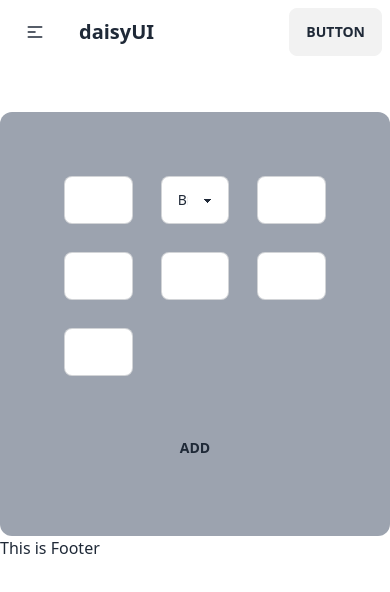
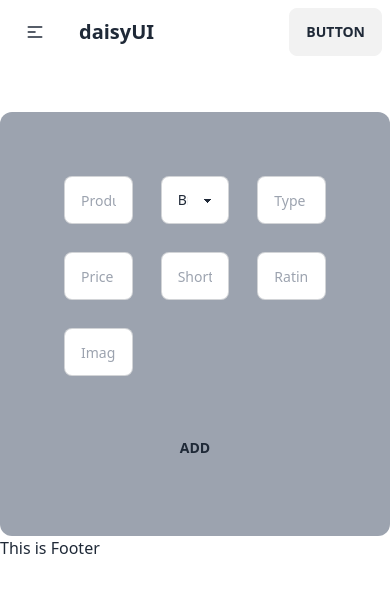
Before and after one commit to Salman-080/brandShop-client, a React (Vite) app: page /addProduct in a window 390 px wide. Shown: the top 592 px of the page. Built offline with nearby package versions, Linux system fonts and the light colour scheme.

Commit message:
product page layout, design, responsiveness optimized

```diff
--- a/src/Pages/AddProduct/AddProduct.jsx
+++ b/src/Pages/AddProduct/AddProduct.jsx
@@ -38,7 +38,7 @@ const AddProduct = () => {
         <div className="max-w-screen-xl mx-auto mt-12">
             <form onSubmit={handleAddProduct} className="bg-gray-400 p-16 rounded-xl">
                 <div className="grid grid-cols-3 gap-7 ">
-                    <input className="input input-bordered input-md w-full max-w-xs" type="text" name="productName" id="" />
+                    <input className="input input-bordered input-md w-full max-w-xs" type="text" name="productName" placeholder="Product Name" id="" />
                     <select name="brandName" className="select select-bordered w-full max-w-xs">
                     <option disabled selected>Brand Name</option>
                         {
@@ -46,11 +46,11 @@ const AddProduct = () => {
                         }
 
                     </select>
-                    <input className="input input-bordered input-md w-full max-w-xs" type="text" name="productType" id="" />
-                    <input className="input input-bordered input-md w-full max-w-xs" type="text" name="price" id="" />
-                    <input className="input input-bordered input-md w-full max-w-xs" type="text" name="shortDescription" id="" />
-                    <input className="input input-bordered input-md w-full max-w-xs" type="text" name="rating" id="" />
-                    <input className="input input-bordered input-md w-full max-w-xs" type="text" name="image" id="" />
+                    <input className="input input-bordered input-md w-full max-w-xs" type="text" name="productType" placeholder="Type" id="" />
+                    <input className="input input-bordered input-md w-full max-w-xs" type="text" name="price" placeholder="Price" id="" />
+                    <input className="input input-bordered input-md w-full max-w-xs" type="text" name="shortDescription" placeholder="Short Description" id="" />
+                    <input className="input input-bordered input-md w-full max-w-xs" type="text" name="rating" placeholder="Rating" id="" />
+                    <input className="input input-bordered input-md w-full max-w-xs" type="text" name="image" placeholder="Image Url" id="" />
 
 
                 </div>
--- a/src/Pages/Categories/Categories.jsx
+++ b/src/Pages/Categories/Categories.jsx
@@ -1,24 +1,38 @@
 import { NavLink, useLoaderData } from "react-router-dom";
 
 const Categories = () => {
-    const categoryDatas=useLoaderData();
+    const categoryDatas = useLoaderData();
     console.log(categoryDatas)
 
 
     return (
         <div className="max-w-screen-xl mx-auto grid grid-cols-1 md:grid-cols-2 lg:grid-cols-3 gap-7">
             {
-                categoryDatas.map(categoryData=> <div key={categoryData._id} className="card card-compact w-96 bg-base-100 shadow-xl">
-                <figure><img src={categoryData.image} alt="Shoes" /></figure>
-                <div className="card-body">
-                  <h2 className="card-title">{categoryData.productName}</h2>
-                  <p>{categoryData.price}</p>
-                  <div className="card-actions justify-end">
-                    <NavLink to={`/product/${categoryData._id}`}><button  className="btn btn-primary">View Details</button></NavLink>
-                  </div>
-                </div>
-              </div>)
+                categoryDatas.length !== 0 ? (
+                    categoryDatas.map(categoryData => <div key={categoryData._id} className="card card-compact  bg-base-100 shadow-xl ">
+                        <figure className="h-[245px]"><img className="h-full w-full" src={categoryData.image} alt="Shoes" /></figure>
+                        <div className="px-4 mt-2 space-y-2">
+                            <div className="flex  justify-between items-center border border-red-400">
+                                <h2 className=" text-2xl font-semibold">{categoryData.productName}</h2>
+                                <p className="text-gray-500 ">{categoryData.brandName}</p>
+                            </div>
+                            <p>{categoryData.productType}</p>
+                            <p>{categoryData.rating}</p>
+
+                        <p><span className="text-orange-500 text-xl font-medium">Price: </span><span className="text-base font-semibold">{categoryData.price}$</span></p>
+
+                            </div>
+                            <div className="flex justify-between mb-2 mt-4 px-4">
+                                <NavLink to={`/product/${categoryData._id}`}><button className="btn btn-primary">View Details</button></NavLink>
+
+                                <button className="btn btn-secondary ">Update</button>
+                            </div>
+
+                    </div>)
+                ) :
+                    <h2>No Data Found</h2>
             }
+
         </div>
     );
 };
--- a/src/Pages/ProductsPage/ProductsPage.jsx
+++ b/src/Pages/ProductsPage/ProductsPage.jsx
@@ -1,13 +1,30 @@
 import { useLoaderData } from "react-router-dom";
 
 const ProductsPage = () => {
-    const productData=useLoaderData();
+    const productData = useLoaderData();
 
     return (
-        <div>
-          <h1>{productData._id}</h1>
-          <h1>{productData.productName}</h1>
+        <div className="max-w-screen-xl mx-auto mt-7">
+            <div className="card lg:card-side bg-base-100 shadow-xl space-x-4 ">
+            <figure className="border border-green-500 lg:w-[550px]"><img className="border border-yellow-700 w-full h-full" src={productData.image} alt="" /></figure>
+            <div className="border border-black lg:w-[750px] space-y-3">
+                <h2 className="card-title">{productData.productName}</h2>
+                <p><span className="text-lg font-semibold">Brand: </span> <span>{productData.brandName}</span></p>
+                <p><span className="text-lg font-semibold">Type: </span> <span>{productData.productType}</span></p>
+                <p><span className="text-lg font-semibold">Description: </span> <span>{productData.shortDescription}</span></p>
+                <p><span className="text-lg font-semibold">Rating: </span> <span>{productData.rating}</span></p>
+                <p><span className="text-lg font-semibold">Price: </span> <span>{productData.rating}</span></p>
+
+
+                <div className="card-actions mt-3">
+                    <button className="btn btn-primary">Add To Cart</button>
+                </div>
+            </div>
+
+
         </div>
+        </div>
+
     );
 };
 
```
